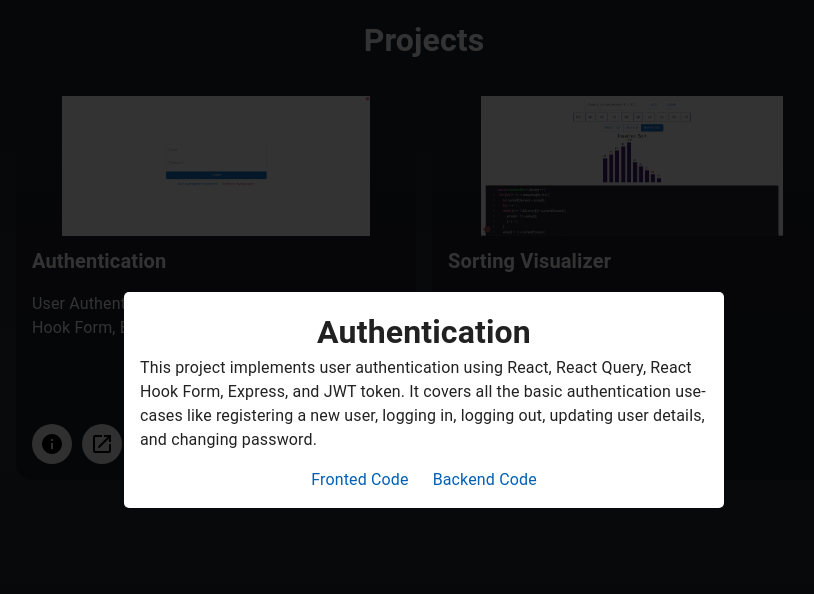
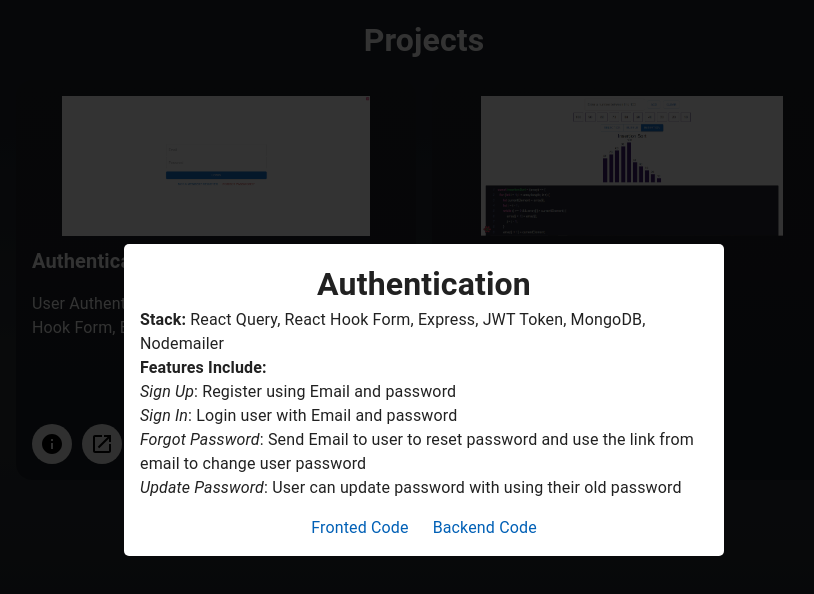
Before and after one commit to Vipulwaghmare/portfolio-frontend, a React (Vite) app: page /projects in a window 1280 px wide. Both pictures are taken after a click on the button 268 px from the left and 444 px from the top of the page. Shown: the top 594 px of the page, without its empty margins (216-1030 px from the left). Built offline with nearby package versions, Linux system fonts and the light colour scheme; no server answers.

Commit message:
minor changes

```diff
--- a/src/screens/Authentication/Details/index.tsx
+++ b/src/screens/Authentication/Details/index.tsx
@@ -5,10 +5,29 @@
     <div className="auth_project_details" onClick={(e) => e.stopPropagation()}>
       <h1>Authentication</h1>
       <p>
-        This project implements user authentication using React, React Query,
-        React Hook Form, Express, and JWT token. It covers all the basic
-        authentication use-cases like registering a new user, logging in,
-        logging out, updating user details, and changing password.
+        <p>
+          <strong>Stack: </strong> React Query, React Hook Form, Express, JWT
+          Token, MongoDB, Nodemailer
+        </p>
+        <p>
+          <strong>Features Include:</strong>
+          <ul style={{ listStyle: "none" }}>
+            <li>
+              <em>Sign Up</em>: Register using Email and password
+            </li>
+            <li>
+              <em>Sign In</em>: Login user with Email and password
+            </li>
+            <li>
+              <em>Forgot Password</em>: Send Email to user to reset password and
+              use the link from email to change user password
+            </li>
+            <li>
+              <em>Update Password</em>: User can update password with using
+              their old password
+            </li>
+          </ul>
+        </p>
       </p>
       <div className="links">
         <a
--- a/src/screens/Sorting/Details/index.tsx
+++ b/src/screens/Sorting/Details/index.tsx
@@ -5,14 +5,27 @@
     <div className="auth_project_details" onClick={(e) => e.stopPropagation()}>
       <h1>Sorting Algorithms</h1>
       <p>
-        This project implements sorting algorithms such as Bubble Sort,
-        Insertion Sort, Selection Sort. It helps in visualizing the sorting
-        process.
+        <p>
+          <strong>Stack: </strong> React Hooks
+        </p>
+        <p>
+          <strong>Available Algorithms:</strong>
+          <ul style={{ listStyle: "none" }}>
+            <li>
+              <em>Bubble Sort</em>
+            </li>
+            <li>
+              <em>Selection Sort</em>
+            </li>
+            <li>
+              <em>Insertion Sort</em>
+            </li>
+          </ul>
+        </p>
       </p>
-      <p>The project helped in deeper understanding of how React hooks works</p>
       <div className="links">
         <a
-          href="https://github.com/Vipulwaghmare/portfolio-frontend/tree/master/src/screens/Authentication"
+          href="https://github.com/Vipulwaghmare/portfolio-frontend/tree/master/src/screens/Sorting"
           target="_blank"
         >
           Fronted Code
```
